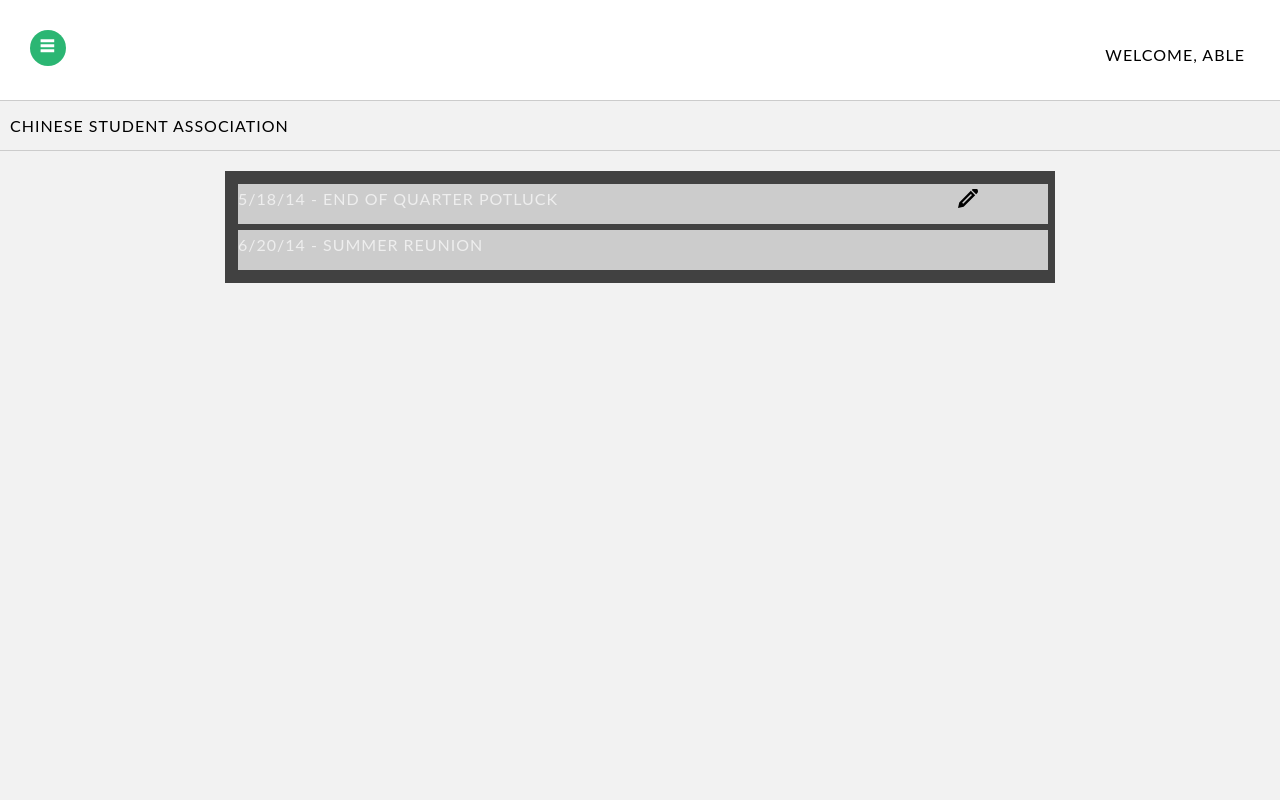
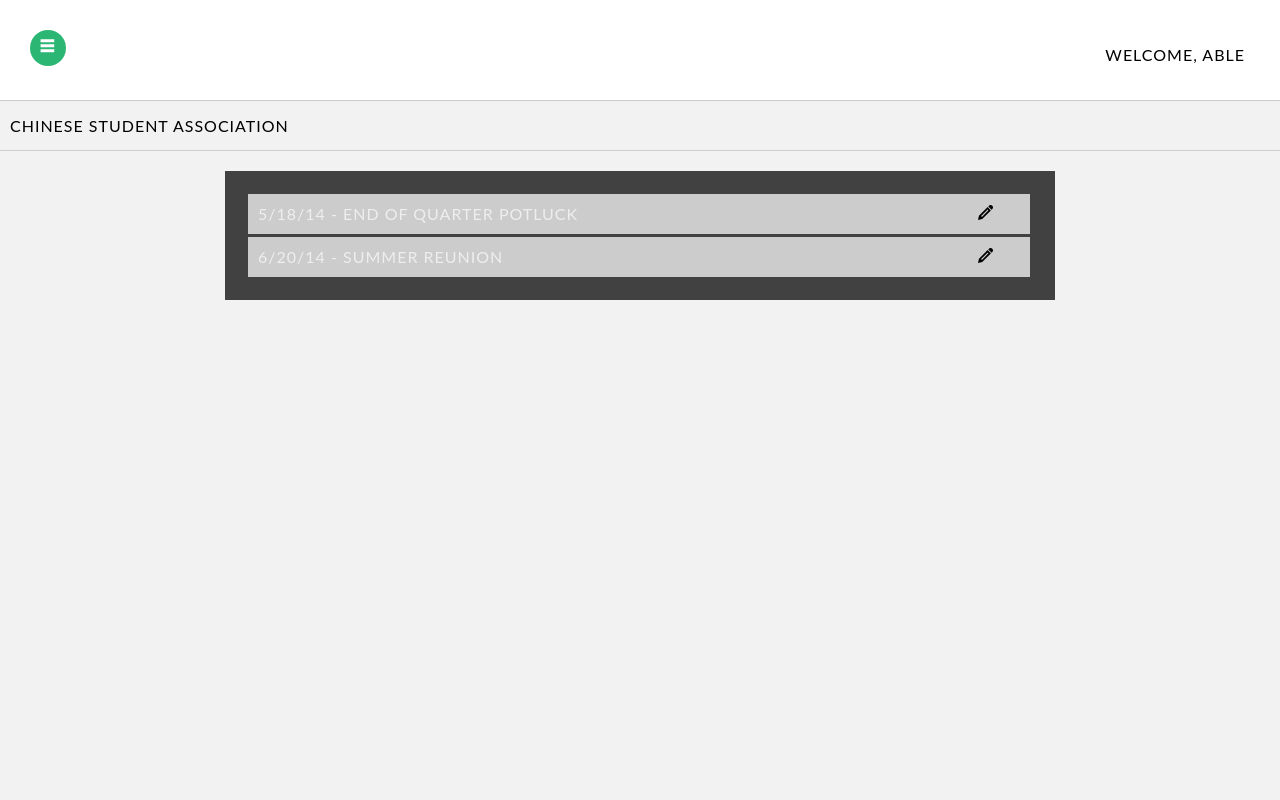
Before and after one commit to ahhblay/srdesign, a PHP site: page /events.html in a window 1280 px wide. Run offline with PHP 8.4, Linux system fonts and the light colour scheme.

Commit message:
fixed accordion formatting good god.
positioning should not be such a struggle. neither should stacking
background images.

```diff
--- a/events.css
+++ b/events.css
@@ -172,18 +172,18 @@ body, button, input, select, textarea { font-family: sans-serif; color: #222; }
   margin: 0px auto;
   color:#474747;
   background:#414141;
-  padding: 10px;
+  padding: 20px;
 }
 
 /*General Accordion****************************************************************************/
 /*Set style of open slide*/
-.accordion section:target { background:#FFF; padding:10px;}
+.accordion section:target { background:#FFF; padding:0px; width: 99%;}
 .accordion section:target:hover { background:#FFF; }
-.accordion section:target h2 {width:100%;}
-.accordion section:target h2 a{ color:#333; padding:10px;}
-.accordion section:target p {display:block;}
+.accordion section:target h2 {width:100%; padding: 0px;}
+.accordion section:target h2 a{ color:#333; padding:0px; position: relative; top: 10px;}
+.accordion section:target p {display:block; padding: 10px; margin-top: 10px}
 .accordion section h2 a{
-    position:relative; left:0; top: 5px;
+    position:relative; left:10px; top: 10px;
     display:block;
     font-size:16px;
     font-weight:normal;
@@ -194,7 +194,7 @@ body, button, input, select, textarea { font-family: sans-serif; color: #222; }
 
 /*set style of closed slide*/
 .accordion section{
-  float:left;
+  position: relative;
   overflow:hidden;
   color:#333;
   cursor:pointer;
@@ -204,8 +204,15 @@ body, button, input, select, textarea { font-family: sans-serif; color: #222; }
 
 #event-1 a {
   background: url(edit.svg);
-  background-size: 20px 20px;
-  background-position: 720px -1px;
+  background-size: 15px 15px;
+  background-position: 720px 1px;
+  background-repeat: no-repeat;
+}
+
+#event-2 a {
+  background: url(edit.svg);
+  background-size: 15px 15px;
+  background-position: 720px 1px;
   background-repeat: no-repeat;
 }
 
@@ -220,7 +227,7 @@ body, button, input, select, textarea { font-family: sans-serif; color: #222; }
 *//*End General Accordion****************************************************************************/
 
 /*Vertical Accordion *************************************************************************/
-.vertical section{ width:100%; height:40px; background: #ccc;
+.vertical section{ width:99%; height:40px; background: #ccc;
   -webkit-transition:height 0.2s ease-out;
   -moz-transition:height 0.2s ease-out;
     -o-transition:height 0.2s ease-out;
@@ -230,7 +237,7 @@ body, button, input, select, textarea { font-family: sans-serif; color: #222; }
 /*Set height of the slide*/
 .vertical :target{ height:250px; width:100%; }
 
-.vertical section h2 { position:relative; left:0; top: 0px; }
+.vertical section h2 { }
 
 /*Set position of the number on the slide
 .vertical section:after{ top:-60px;left:810px;}
--- a/events.html
+++ b/events.html
@@ -31,15 +31,15 @@
     			<p>Chinese Student Association</p>
     		</div>
 
-            <div class="accordion vertical">
+          <div class="accordion vertical">
 
           <section id="event-1">
-              <h2><a href="#event-1"> 5/18/14 - End of Quarter Potluck </a></h2>
+              <h2><a href="#event-1">5/18/14 - End of Quarter Potluck </a></h2>
               <p>Event description goes here.</p>
 
           </section>
-          <section id="62014">
-              <h2><a href="#62014">6/20/14 - Summer Reunion</a></h2>
+          <section id="event-2">
+              <h2><a href="#event-2">6/20/14 - Summer Reunion</a></h2>
               <p>Event description goes here.</p>
           </section>
  <!--         <section id="vertblog">
```
